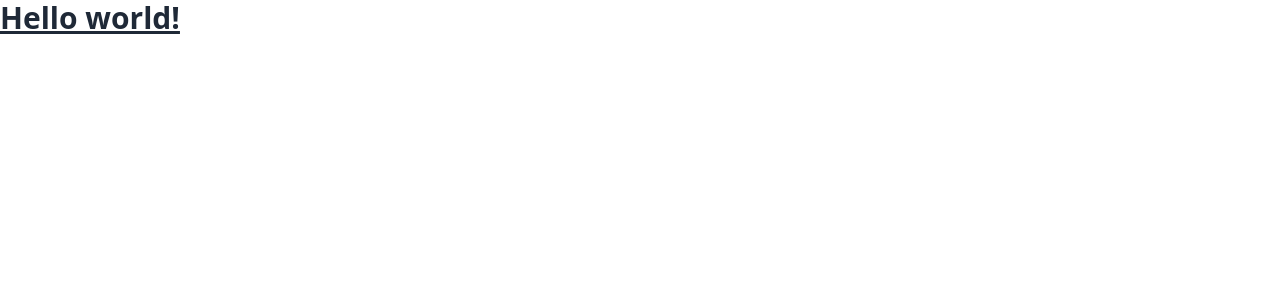
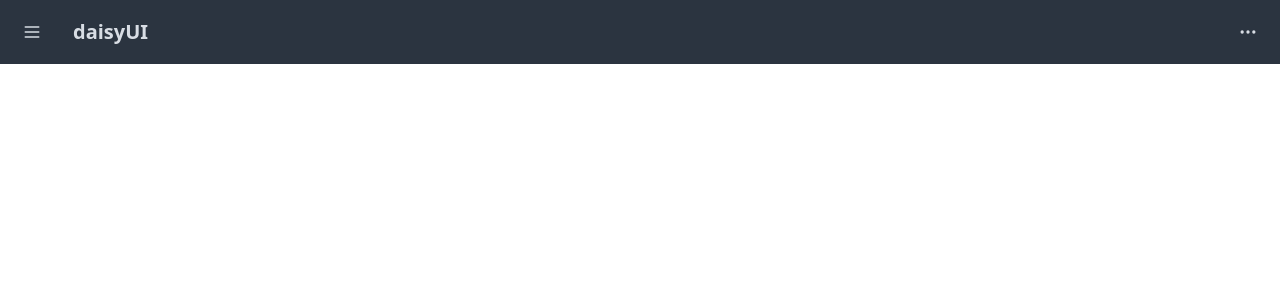
Before and after one commit to sw-hackathon-team-41/client, a React (Create React App) app: page / in a window 1280 px wide. Shown: the top 300 px of the page. Built offline with nearby package versions, Linux system fonts and the light colour scheme.

Commit message:
navBar 파일 생성
모듈화 하여 코딩 하기 위한 navBar 파일 생성

```diff
--- a/src/App.js
+++ b/src/App.js
@@ -1,8 +1,11 @@
+import React from "react";
+import NavBar from './navBar/navBar';
+
 function App() {
   return (
-    <h1 className="text-3xl font-bold underline">
-      Hello world!
-    </h1>
+    <div className="App">
+      <NavBar />
+    </div>
     );
 }
 
--- /dev/null
+++ b/src/navBar/navBar.jsx
@@ -0,0 +1,25 @@
+import React from 'react';
+
+function NavBar() {
+  return (
+    <>
+        <div className="navbar bg-neutral text-neutral-content">
+  <div className="flex-none">
+    <button className="btn btn-square btn-ghost">
+      <svg xmlns="http://www.w3.org/2000/svg" fill="none" viewBox="0 0 24 24" className="inline-block w-5 h-5 stroke-current"><path strokeLinecap="round" strokeLinejoin="round" strokeWidth="2" d="M4 6h16M4 12h16M4 18h16"></path></svg>
+    </button>
+  </div>
+  <div className="flex-1">
+    <a className="btn btn-ghost normal-case text-xl">daisyUI</a>
+  </div>
+  <div className="flex-none">
+    <button className="btn btn-square btn-ghost">
+      <svg xmlns="http://www.w3.org/2000/svg" fill="none" viewBox="0 0 24 24" className="inline-block w-5 h-5 stroke-current"><path strokeLinecap="round" strokeLinejoin="round" strokeWidth="2" d="M5 12h.01M12 12h.01M19 12h.01M6 12a1 1 0 11-2 0 1 1 0 012 0zm7 0a1 1 0 11-2 0 1 1 0 012 0zm7 0a1 1 0 11-2 0 1 1 0 012 0z"></path></svg>
+    </button>
+  </div>
+</div>
+    </>
+  );
+}
+
+export default NavBar;
```
